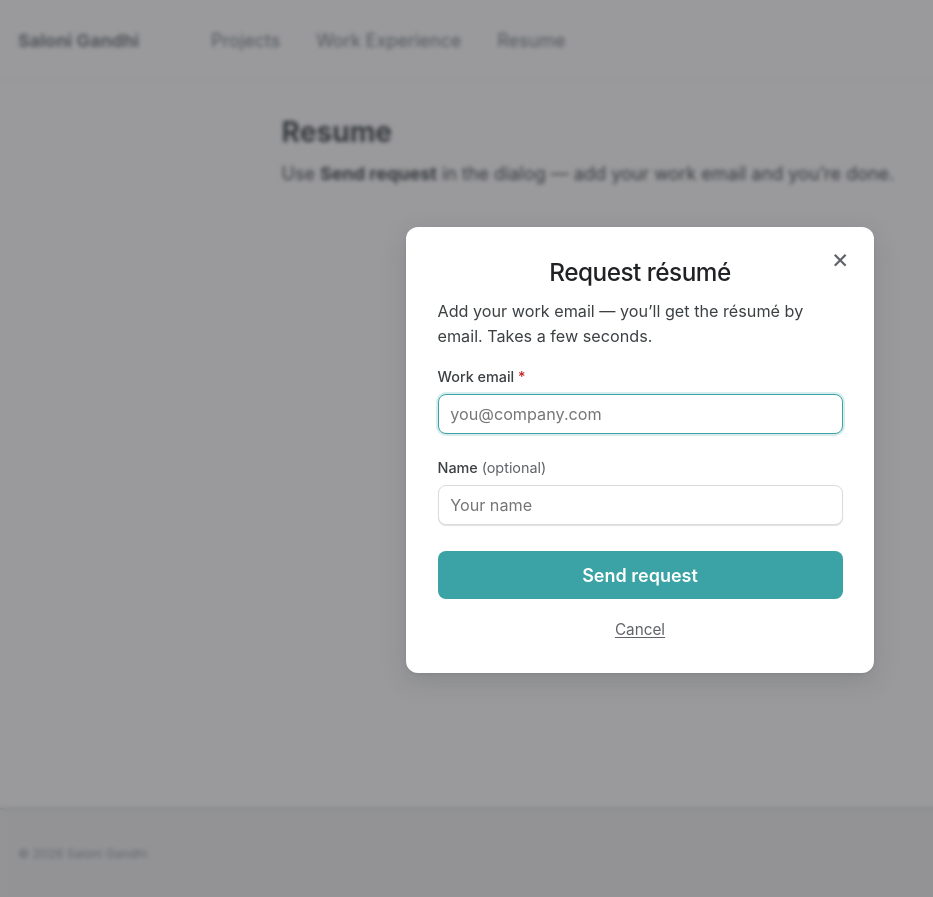
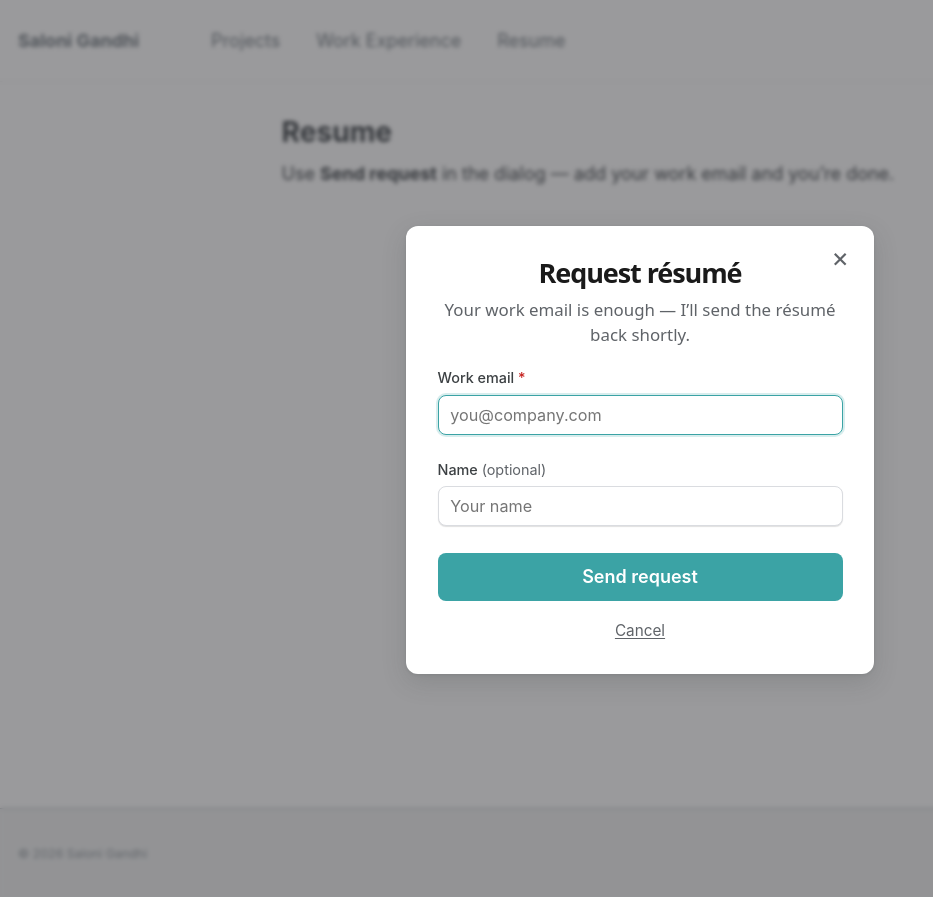
Before and after one commit to saloni111/saloni111.github.io, a Jekyll site: the page built from _pages/resume.md, in a window 1280 px wide. Shown: the top 897 px of the page, without its empty margins (0-933 px from the left). Built offline with Jekyll 4.4.1, drawn with Linux system fonts in a browser that asks for light colours.

Commit message:
Polish résumé modal typography and shorten copy
Made-with: Cursor

```diff
--- a/_includes/resume-access-modal.html
+++ b/_includes/resume-access-modal.html
@@ -5,7 +5,7 @@
 
     <div class="resume-access-modal__step resume-access-modal__step--form">
       <h2 id="resume-access-title" class="resume-access-modal__title">Request résumé</h2>
-      <p class="resume-access-modal__lead">Add your work email — you’ll get the résumé by email. Takes a few seconds.</p>
+      <p class="resume-access-modal__lead">Your work email is enough — I’ll send the résumé back shortly.</p>
 
       <form id="resume-request-form" class="resume-access-modal__form" novalidate
         data-web3forms-key="{{ site.resume_request.web3forms_access_key | default: '' }}"
--- a/_sass/_resume-modal.scss
+++ b/_sass/_resume-modal.scss
@@ -93,19 +93,29 @@
   }
 
   &__title {
-    margin: 0 0 0.65rem;
-    font-size: 1.35rem;
-    font-weight: 500;
-    color: #202124;
-    letter-spacing: -0.02em;
+    margin: 0 0 0.5rem;
+    font-family: system-ui, -apple-system, "Segoe UI", Roboto, "Helvetica Neue", Arial, sans-serif;
+    font-size: 1.5rem;
+    font-weight: 600;
+    line-height: 1.2;
+    color: #1a1a1a;
+    letter-spacing: -0.04em;
+    text-align: center;
+    -webkit-font-smoothing: antialiased;
+    -moz-osx-font-smoothing: grayscale;
   }
 
   &__lead {
-    margin: 0 0 1rem;
-    font-size: 0.9rem;
-    line-height: 1.5;
-    color: #3c4043;
-    text-align: left;
+    margin: 0 0 1.1rem;
+    max-width: 22rem;
+    margin-left: auto;
+    margin-right: auto;
+    font-family: system-ui, -apple-system, "Segoe UI", Roboto, "Helvetica Neue", Arial, sans-serif;
+    font-size: 0.9375rem;
+    font-weight: 400;
+    line-height: 1.45;
+    color: #5f6368;
+    text-align: center;
   }
 
   &__step--thanks {
@@ -114,17 +124,22 @@
   }
 
   &__success-title {
-    margin: 0 0 0.5rem;
-    font-size: 1.2rem;
-    font-weight: 500;
-    color: #202124;
+    margin: 0 0 0.45rem;
+    font-family: system-ui, -apple-system, "Segoe UI", Roboto, "Helvetica Neue", Arial, sans-serif;
+    font-size: 1.35rem;
+    font-weight: 600;
+    line-height: 1.25;
+    letter-spacing: -0.03em;
+    color: #1a1a1a;
+    -webkit-font-smoothing: antialiased;
   }
 
   &__success-detail {
     margin: 0 0 1rem;
-    font-size: 0.875rem;
+    font-family: system-ui, -apple-system, "Segoe UI", Roboto, "Helvetica Neue", Arial, sans-serif;
+    font-size: 0.9375rem;
     line-height: 1.5;
-    color: #3c4043;
+    color: #5f6368;
   }
 
   &__form {
--- a/assets/js/_main.js
+++ b/assets/js/_main.js
@@ -121,8 +121,8 @@ $(document).ready(function(){
       "&body=" +
       encodeURIComponent(body);
     showResumeRequestSuccess(
-      "Almost done",
-      "Your email app should open — send the message and you’re all set."
+      "Thank you",
+      "Your email app should open — hit send and you’re done."
     );
   }
 
@@ -223,7 +223,7 @@ $(document).ready(function(){
 
     function ok() {
       restoreBtn();
-      showResumeRequestSuccess("Request sent", "Thanks — you’ll get my résumé by email shortly.");
+      showResumeRequestSuccess("Thank you", "You’ll get the résumé by email shortly.");
     }
 
     function fail() {
```
Also changed, not shown: assets/js/main.min.js.
